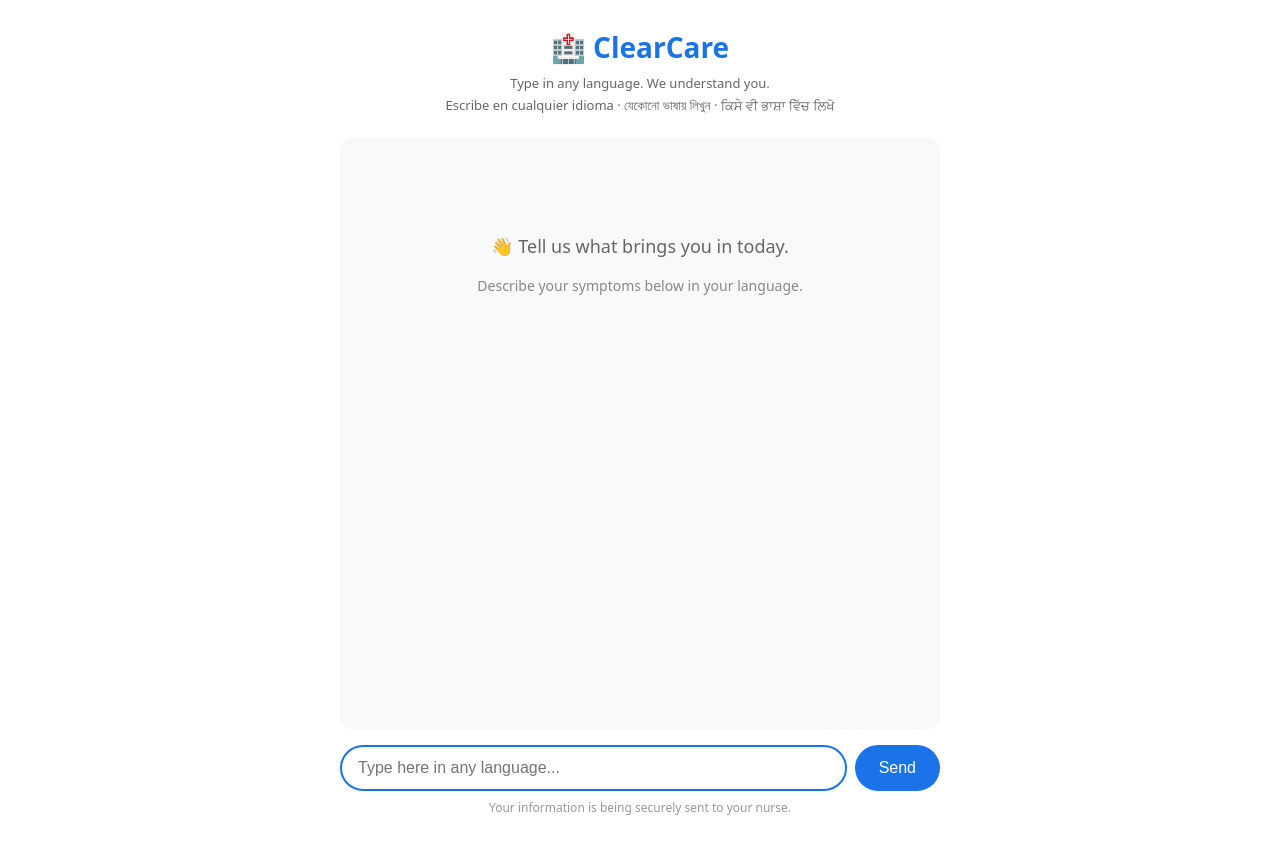
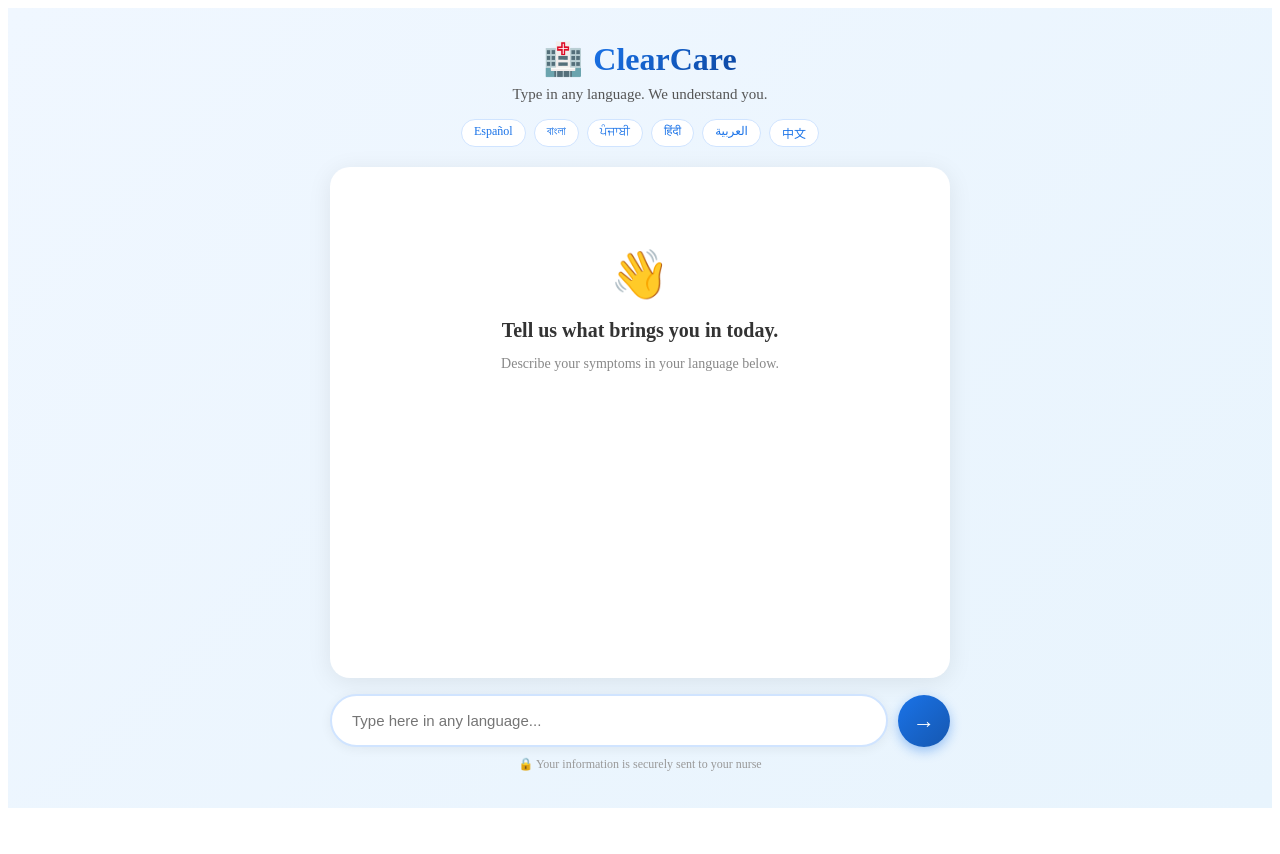
Before and after one commit to ReyanshBhootra/clearcare, a React (Vite) app in the folder client/: page / in a window 1280 px wide. After the commit the page ends 816 px from the top, so only its background shows below. Built offline with nearby package versions, Linux system fonts and the light colour scheme.

Commit message:
new UI + escalation detection

```diff
--- a/client/src/App.jsx
+++ b/client/src/App.jsx
@@ -1,4 +1,4 @@
-import { useState } from "react";
+import { useState, useEffect, useRef } from "react";
 
 const SYSTEM_PROMPT = `You are ClearCare, a compassionate medical triage assistant working in an emergency clinic. Your job is to help patients who do not speak English describe their symptoms clearly so a nurse can help them faster.
 
@@ -21,14 +21,45 @@
 When conversation is complete output this exact JSON in English:
 {"language":"","summary":{"chief_complaint":"","symptom_onset":"","severity_1_to_10":"","red_flags":[],"triage_priority":"Immediate or Urgent or Non-urgent","recommended_action":""},"escalation_alert":{"triggered":false,"reason":"","original_phrase":""}}`;
 
+const ESCALATION_KEYWORDS = [
+  "chest pain", "pecho", "brazo", "arm", "jaw", "mandíbula",
+  "breathing", "respirar", "aire", "unconscious", "suicid",
+  "bleeding", "sangr", "stroke", "derrame", "বুকে", "শ্বাস"
+];
+
+function detectEscalation(text) {
+  const lower = text.toLowerCase();
+  return ESCALATION_KEYWORDS.some(k => lower.includes(k));
+}
+
 export default function App() {
   const [messages, setMessages] = useState([]);
   const [input, setInput] = useState("");
   const [loading, setLoading] = useState(false);
   const [done, setDone] = useState(false);
+  const [escalation, setEscalation] = useState(false);
+  const [escalationPhrase, setEscalationPhrase] = useState("");
+  const bottomRef = useRef(null);
+
+  useEffect(() => {
+    bottomRef.current?.scrollIntoView({ behavior: "smooth" });
+  }, [messages, loading]);
 
   const sendMessage = async () => {
     if (!input.trim() || loading) return;
+
+    // Check escalation on patient input
+    if (detectEscalation(input)) {
+      setEscalation(true);
+      setEscalationPhrase(input);
+      // Notify nurse dashboard immediately
+      fetch("http://localhost:4000/api/escalation", {
+        method: "POST",
+        headers: { "Content-Type": "application/json" },
+        body: JSON.stringify({ phrase: input, timestamp: new Date().toISOString() })
+      }).catch(() => {});
+    }
+
     const userMessage = { role: "user", content: input };
     const newHistory = [...messages, userMessage];
     setMessages(newHistory);
@@ -38,12 +69,10 @@
     try {
       const response = await fetch("http://localhost:3001/api/chat", {
         method: "POST",
-        headers: {
-          "Content-Type": "application/json"
-        },
+        headers: { "Content-Type": "application/json" },
         body: JSON.stringify({
-          model: "claude-sonnet-4-5",
-          max_tokens: 1024,
+          model: "claude-haiku-4-5-20251001",
+          max_tokens: 300,
           system: SYSTEM_PROMPT,
           messages: newHistory
         })
@@ -52,28 +81,23 @@
       const data = await response.json();
       const reply = data.content[0].text;
 
-      // Check if summary JSON is in the reply
       const jsonMatch = reply.match(/\{[\s\S]*"triage_priority"[\s\S]*\}/);
       if (jsonMatch) {
         try {
           const summary = JSON.parse(jsonMatch[0]);
-          // POST to nurse dashboard (update URL when Shippy deploys)
           await fetch("http://localhost:4000/api/summary", {
             method: "POST",
             headers: { "Content-Type": "application/json" },
-            body: JSON.stringify({
-              ...summary,
-              transcript: newHistory
-            })
-          }).catch(() => console.log("Nurse dashboard not connected yet"));
+            body: JSON.stringify({ ...summary, transcript: newHistory })
+          }).catch(() => {});
           setDone(true);
-        } catch (e) {
-          console.log("JSON parse error", e);
-        }
+        } catch (e) {}
       }
 
       const visibleReply = reply.replace(/\{[\s\S]*"triage_priority"[\s\S]*\}/, "").trim();
+      if (visibleReply) {
         setMessages([...newHistory, { role: "assistant", content: visibleReply }]);
+      }
     } catch (err) {
       console.error(err);
     }
@@ -84,40 +108,73 @@
     return (
       <div style={styles.doneScreen}>
         <div style={styles.doneCard}>
-          <div style={styles.checkmark}>✓</div>
+          <div style={styles.checkCircle}>✓</div>
           <h2 style={styles.doneTitle}>Thank you</h2>
-          <p style={styles.doneText}>A nurse will be with you shortly.</p>
-          <p style={styles.doneText}>شكراً · Gracias · ধন্যবাদ · ਧੰਨਵਾਦ · धन्यवाद</p>
+          <p style={styles.doneSubtitle}>A nurse will be with you shortly.</p>
+          <p style={styles.doneLanguages}>شكراً · Gracias · ধন্যবাদ · ਧੰਨਵਾਦ · धन्यवाद</p>
         </div>
       </div>
     );
   }
 
   return (
+    <div style={styles.page}>
+      {/* Escalation Banner */}
+      {escalation && (
+        <div style={styles.escalationBanner}>
+          <span style={styles.escalationIcon}>⚠️</span>
+          <div>
+            <div style={styles.escalationTitle}>NURSE ALERT SENT</div>
+            <div style={styles.escalationSub}>Emergency detected — help is being notified</div>
+          </div>
+        </div>
+      )}
+
       <div style={styles.container}>
+        {/* Header */}
         <div style={styles.header}>
-        <h1 style={styles.logo}>🏥 ClearCare</h1>
-        <p style={styles.subtitle}>Type in any language. We understand you.</p>
-        <p style={styles.subtitle}>Escribe en cualquier idioma · যেকোনো ভাষায় লিখুন · ਕਿਸੇ ਵੀ ਭਾਸ਼ਾ ਵਿੱਚ ਲਿਖੋ</p>
+          <div style={styles.logoRow}>
+            <span style={styles.logoIcon}>🏥</span>
+            <span style={styles.logoText}>ClearCare</span>
+          </div>
+          <p style={styles.tagline}>Type in any language. We understand you.</p>
+          <div style={styles.langPills}>
+            {["Español", "বাংলা", "ਪੰਜਾਬੀ", "हिंदी", "العربية", "中文"].map(l => (
+              <span key={l} style={styles.pill}>{l}</span>
+            ))}
+          </div>
         </div>
 
+        {/* Chat */}
         <div style={styles.chatBox}>
           {messages.length === 0 && (
             <div style={styles.emptyState}>
-            <p>👋 Tell us what brings you in today.</p>
-            <p style={{fontSize: "14px", color: "#888", marginTop: "8px"}}>
-              Describe your symptoms below in your language.
-            </p>
+              <div style={styles.emptyIcon}>👋</div>
+              <p style={styles.emptyText}>Tell us what brings you in today.</p>
+              <p style={styles.emptySubtext}>Describe your symptoms in your language below.</p>
             </div>
           )}
           {messages.map((m, i) => (
-          <div key={i} style={m.role === "user" ? styles.userBubble : styles.assistantBubble}>
+            <div key={i} style={m.role === "user" ? styles.userRow : styles.assistantRow}>
+              {m.role === "assistant" && <div style={styles.avatar}>🏥</div>}
+              <div style={m.role === "user" ? styles.userBubble : styles.assistantBubble}>
                 {m.content}
               </div>
+            </div>
           ))}
-        {loading && <div style={styles.assistantBubble}>...</div>}
+          {loading && (
+            <div style={styles.assistantRow}>
+              <div style={styles.avatar}>🏥</div>
+              <div style={styles.assistantBubble}>
+                <span style={styles.typing}>●●●</span>
+              </div>
+            </div>
+          )}
+          <div ref={bottomRef} />
         </div>
 
+        {/* Input */}
+        <div style={styles.inputWrapper}>
           <div style={styles.inputRow}>
             <input
               style={styles.input}
@@ -127,31 +184,55 @@
               placeholder="Type here in any language..."
               disabled={loading}
             />
-        <button style={styles.button} onClick={sendMessage} disabled={loading}>
-          {loading ? "..." : "Send"}
+            <button
+              style={{...styles.sendBtn, opacity: loading ? 0.6 : 1}}
+              onClick={sendMessage}
+              disabled={loading}
+            >
+              {loading ? "..." : "→"}
             </button>
           </div>
-      <p style={styles.footer}>Your information is being securely sent to your nurse.</p>
+          <p style={styles.footer}>🔒 Your information is securely sent to your nurse</p>
+        </div>
+      </div>
     </div>
   );
 }
 
 const styles = {
-  container: { maxWidth: "600px", margin: "0 auto", padding: "20px", fontFamily: "system-ui, sans-serif", minHeight: "100vh", display: "flex", flexDirection: "column" },
-  header: { textAlign: "center", marginBottom: "20px" },
-  logo: { fontSize: "28px", margin: "0 0 8px 0", color: "#1a73e8" },
-  subtitle: { fontSize: "13px", color: "#666", margin: "4px 0" },
-  chatBox: { flex: 1, overflowY: "auto", padding: "16px", background: "#f8f9fa", borderRadius: "12px", minHeight: "400px", marginBottom: "16px" },
-  emptyState: { textAlign: "center", color: "#666", marginTop: "80px", fontSize: "18px" },
-  userBubble: { background: "#1a73e8", color: "white", padding: "10px 14px", borderRadius: "18px 18px 4px 18px", marginBottom: "8px", marginLeft: "20%", textAlign: "right" },
-  assistantBubble: { background: "white", color: "#333", padding: "10px 14px", borderRadius: "18px 18px 18px 4px", marginBottom: "8px", marginRight: "20%", boxShadow: "0 1px 3px rgba(0,0,0,0.1)" },
-  inputRow: { display: "flex", gap: "8px" },
-  input: { flex: 1, padding: "12px 16px", borderRadius: "24px", border: "2px solid #1a73e8", fontSize: "16px", outline: "none" },
-  button: { padding: "12px 24px", background: "#1a73e8", color: "white", border: "none", borderRadius: "24px", fontSize: "16px", cursor: "pointer" },
-  footer: { textAlign: "center", fontSize: "12px", color: "#999", marginTop: "8px" },
-  doneScreen: { minHeight: "100vh", display: "flex", alignItems: "center", justifyContent: "center", background: "#f0f7ff" },
-  doneCard: { textAlign: "center", background: "white", padding: "48px", borderRadius: "16px", boxShadow: "0 4px 20px rgba(0,0,0,0.1)" },
-  checkmark: { fontSize: "64px", color: "#34a853", marginBottom: "16px" },
-  doneTitle: { fontSize: "32px", color: "#333", margin: "0 0 16px 0" },
-  doneText: { color: "#666", fontSize: "16px", margin: "8px 0" }
+  page: { minHeight: "100vh", background: "linear-gradient(135deg, #f0f7ff 0%, #e8f4fd 100%)", display: "flex", flexDirection: "column", alignItems: "center" },
+  escalationBanner: { width: "100%", background: "linear-gradient(90deg, #ff3b30, #ff6b35)", color: "white", padding: "14px 24px", display: "flex", alignItems: "center", gap: "16px", animation: "pulse 1s infinite", boxShadow: "0 4px 20px rgba(255,59,48,0.4)", zIndex: 100 },
+  escalationIcon: { fontSize: "28px" },
+  escalationTitle: { fontWeight: "800", fontSize: "16px", letterSpacing: "1px" },
+  escalationSub: { fontSize: "13px", opacity: 0.9 },
+  container: { width: "100%", maxWidth: "620px", display: "flex", flexDirection: "column", minHeight: "100vh", padding: "0 16px" },
+  header: { textAlign: "center", padding: "32px 0 20px" },
+  logoRow: { display: "flex", alignItems: "center", justifyContent: "center", gap: "10px", marginBottom: "8px" },
+  logoIcon: { fontSize: "32px" },
+  logoText: { fontSize: "32px", fontWeight: "800", background: "linear-gradient(135deg, #1a73e8, #0d47a1)", WebkitBackgroundClip: "text", WebkitTextFillColor: "transparent" },
+  tagline: { color: "#555", fontSize: "15px", margin: "0 0 16px" },
+  langPills: { display: "flex", flexWrap: "wrap", justifyContent: "center", gap: "8px" },
+  pill: { background: "white", border: "1px solid #d0e4ff", color: "#1a73e8", padding: "4px 12px", borderRadius: "20px", fontSize: "12px", fontWeight: "500" },
+  chatBox: { flex: 1, background: "white", borderRadius: "20px", padding: "20px", marginBottom: "16px", overflowY: "auto", minHeight: "400px", boxShadow: "0 4px 24px rgba(0,0,0,0.08)" },
+  emptyState: { textAlign: "center", padding: "60px 20px" },
+  emptyIcon: { fontSize: "48px", marginBottom: "16px" },
+  emptyText: { fontSize: "20px", color: "#333", fontWeight: "600", margin: "0 0 8px" },
+  emptySubtext: { fontSize: "14px", color: "#888" },
+  userRow: { display: "flex", justifyContent: "flex-end", marginBottom: "12px" },
+  assistantRow: { display: "flex", alignItems: "flex-start", gap: "10px", marginBottom: "12px" },
+  avatar: { fontSize: "24px", flexShrink: 0 },
+  userBubble: { background: "linear-gradient(135deg, #1a73e8, #1557b0)", color: "white", padding: "12px 18px", borderRadius: "20px 20px 4px 20px", maxWidth: "80%", fontSize: "15px", lineHeight: "1.5", boxShadow: "0 2px 8px rgba(26,115,232,0.3)" },
+  assistantBubble: { background: "#f8f9fa", color: "#333", padding: "12px 18px", borderRadius: "20px 20px 20px 4px", maxWidth: "80%", fontSize: "15px", lineHeight: "1.5", boxShadow: "0 2px 8px rgba(0,0,0,0.06)" },
+  typing: { letterSpacing: "4px", color: "#1a73e8", animation: "pulse 1s infinite" },
+  inputWrapper: { paddingBottom: "24px" },
+  inputRow: { display: "flex", gap: "10px", alignItems: "center" },
+  input: { flex: 1, padding: "16px 20px", borderRadius: "30px", border: "2px solid #d0e4ff", fontSize: "15px", outline: "none", background: "white", boxShadow: "0 2px 12px rgba(0,0,0,0.06)", transition: "border-color 0.2s" },
+  sendBtn: { width: "52px", height: "52px", borderRadius: "50%", background: "linear-gradient(135deg, #1a73e8, #1557b0)", color: "white", border: "none", fontSize: "22px", cursor: "pointer", boxShadow: "0 4px 12px rgba(26,115,232,0.4)", display: "flex", alignItems: "center", justifyContent: "center" },
+  footer: { textAlign: "center", fontSize: "12px", color: "#999", marginTop: "10px" },
+  doneScreen: { minHeight: "100vh", display: "flex", alignItems: "center", justifyContent: "center", background: "linear-gradient(135deg, #f0f7ff, #e8f4fd)" },
+  doneCard: { textAlign: "center", background: "white", padding: "60px 48px", borderRadius: "24px", boxShadow: "0 8px 40px rgba(0,0,0,0.12)", maxWidth: "400px" },
+  checkCircle: { width: "80px", height: "80px", borderRadius: "50%", background: "linear-gradient(135deg, #34a853, #1e8e3e)", color: "white", fontSize: "40px", display: "flex", alignItems: "center", justifyContent: "center", margin: "0 auto 24px" },
+  doneTitle: { fontSize: "36px", fontWeight: "800", color: "#1a1a1a", margin: "0 0 12px" },
+  doneSubtitle: { color: "#555", fontSize: "16px", margin: "0 0 16px" },
+  doneLanguages: { color: "#999", fontSize: "13px" }
 };
```
Lines whose indentation alone changed are shown as unchanged.
